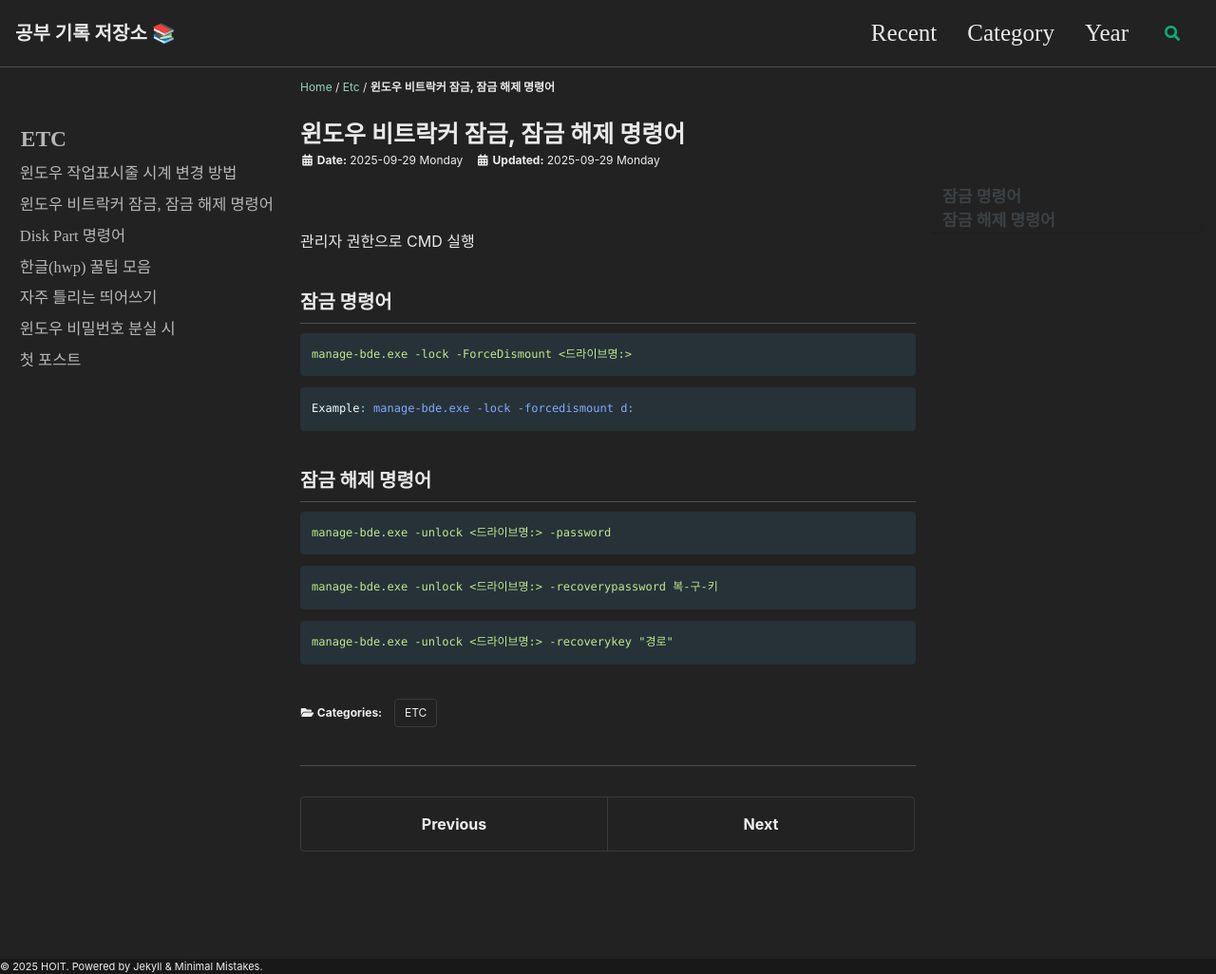
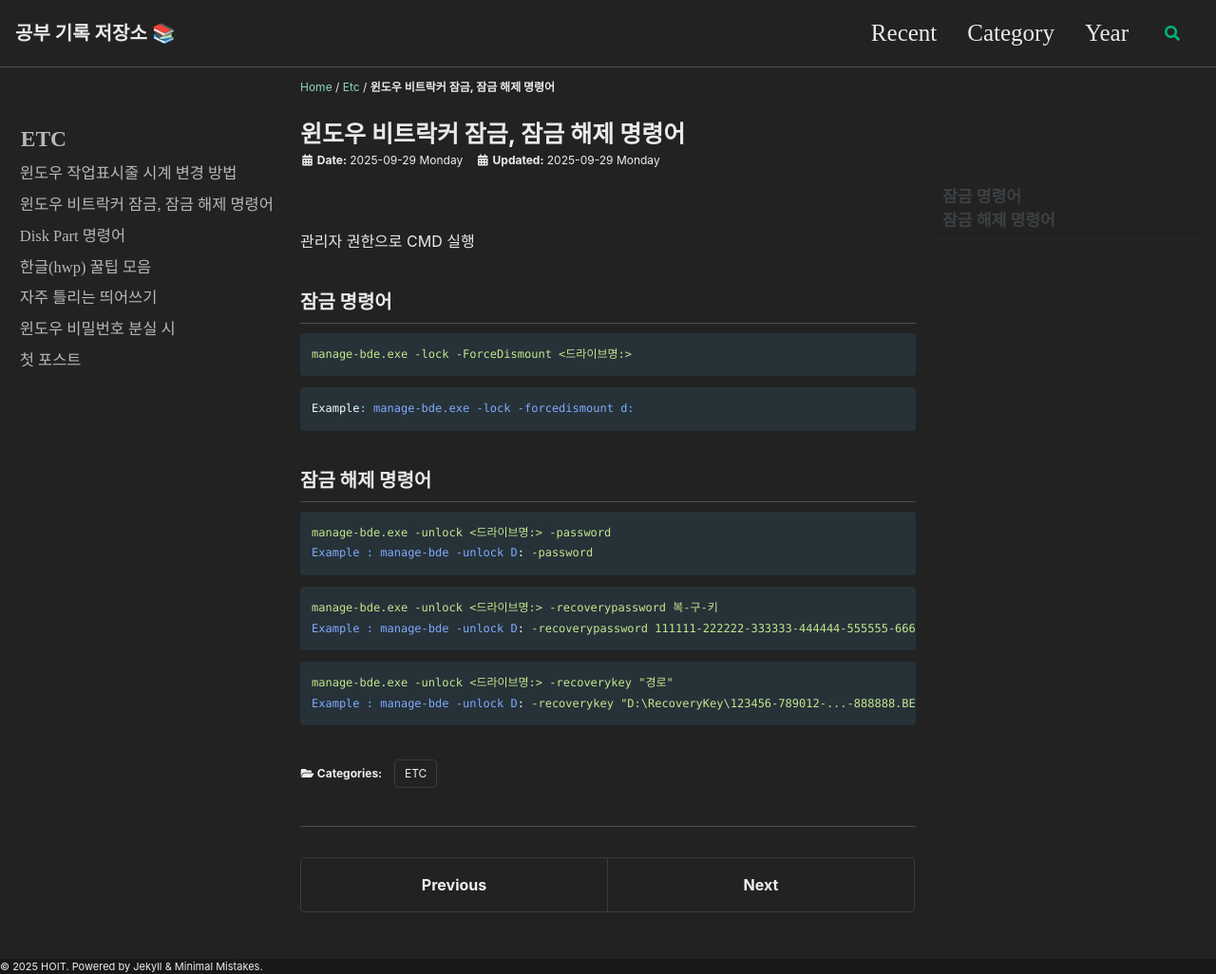
Before and after one commit to Hovember/Hovember.github.io, a Jekyll site: the page built from _posts/ETC/2025-09-29-bitlocker.md, in a window 1280 px wide and 1026 px high. Shown: the whole window at 95% size. Built offline with Jekyll 4.4.1, drawn with Linux system fonts in a browser that asks for light colours; cached includes are drawn as plain includes; some web fonts are replaced.

Commit message:
Update 2025-09-29-bitlocker.md

````diff
--- a/_posts/ETC/2025-09-29-bitlocker.md
+++ b/_posts/ETC/2025-09-29-bitlocker.md
@@ -25,12 +25,15 @@ Example: manage-bde.exe -lock -forcedismount d:
 
 ```yaml
 manage-bde.exe -unlock <드라이브명:> -password
+Example : manage-bde -unlock D: -password
 ```
 
 ```yaml
 manage-bde.exe -unlock <드라이브명:> -recoverypassword 복-구-키
+Example : manage-bde -unlock D: -recoverypassword 111111-222222-333333-444444-555555-666666-777777-888888
 ```
 
 ```yaml
 manage-bde.exe -unlock <드라이브명:> -recoverykey "경로"
+Example : manage-bde -unlock D: -recoverykey "D:\RecoveryKey\123456-789012-...-888888.BEK"
 ```
````
